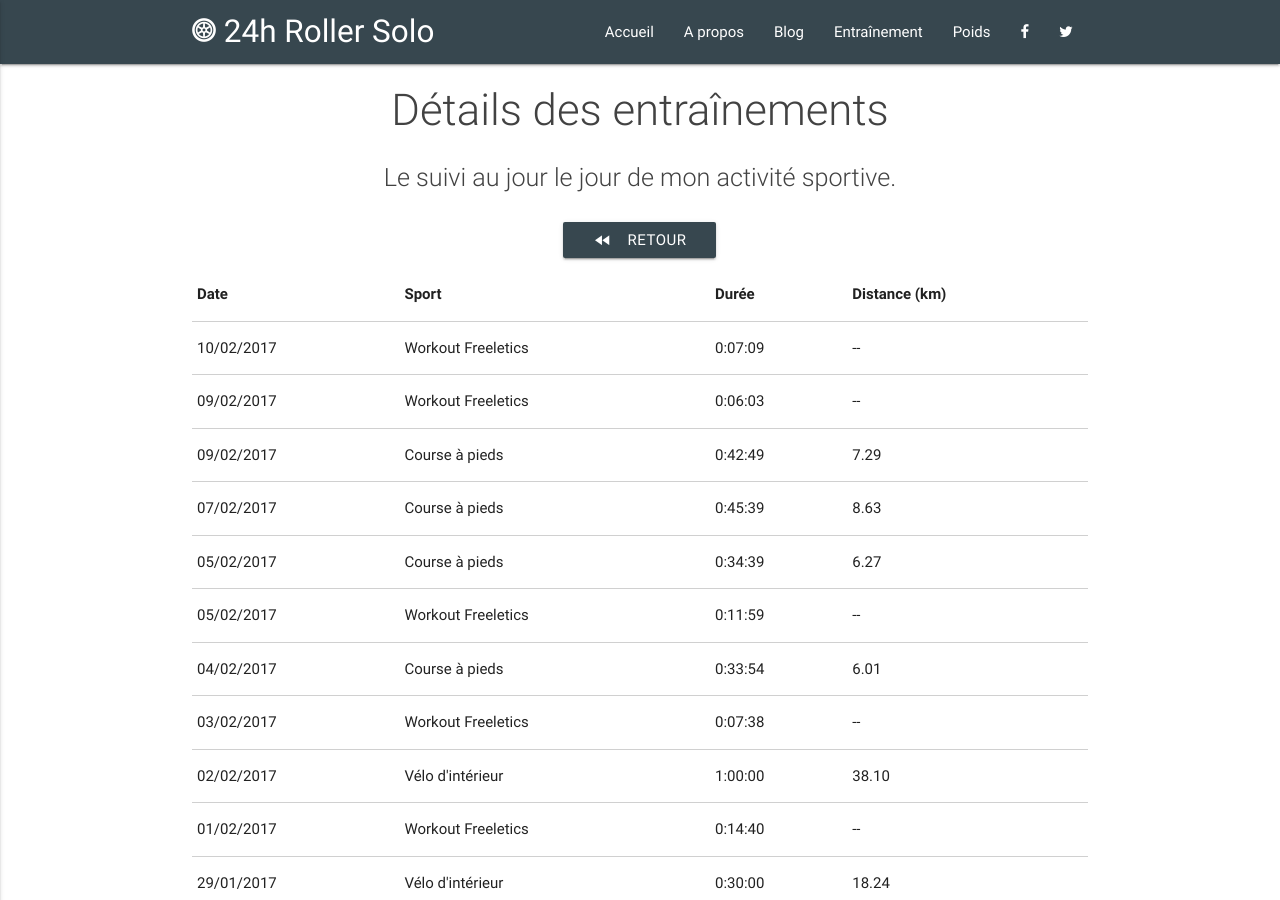
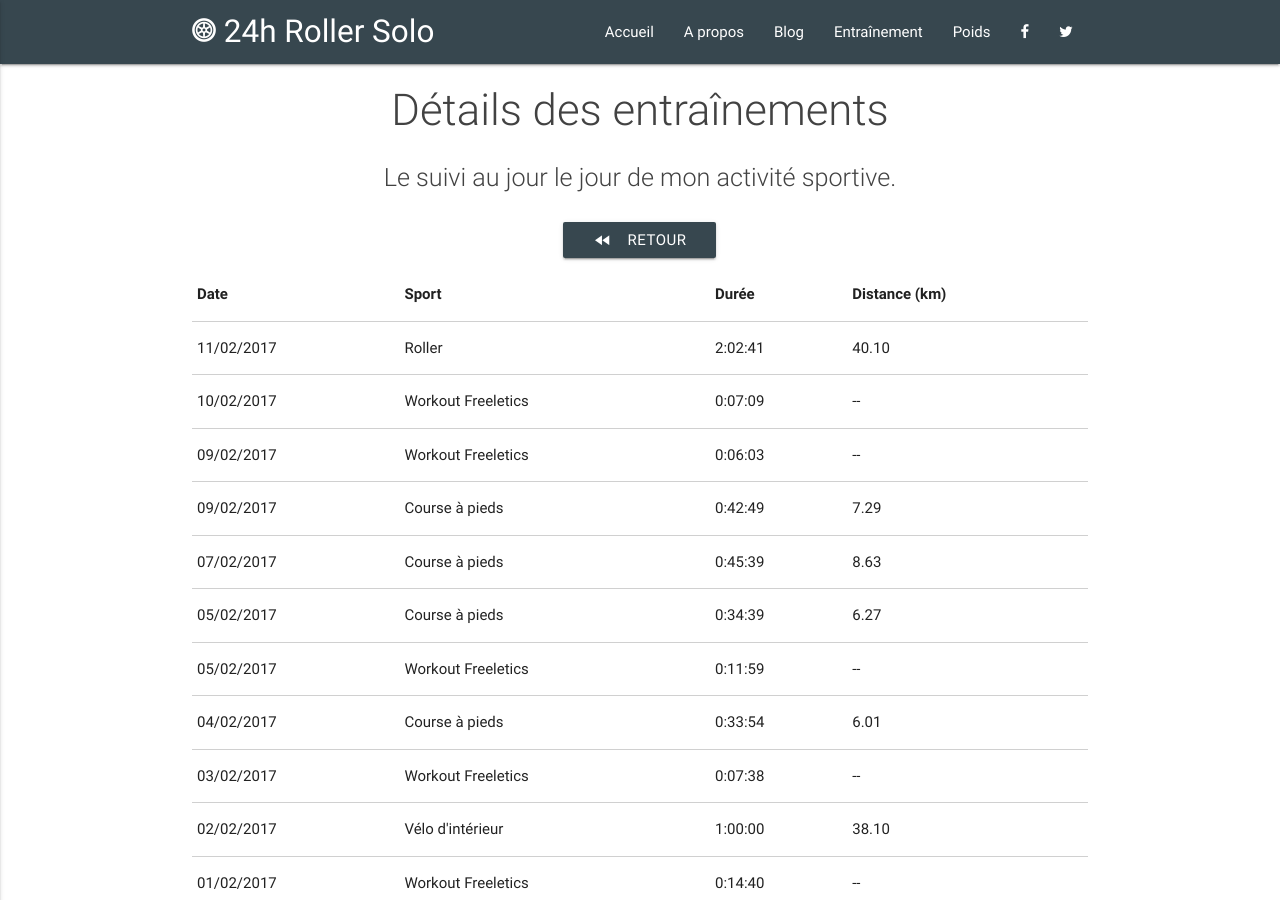
Before and after one commit to 24hRollerSolo/24hRollerSolo.github.io, a Jekyll site: the page built from training/details.html, in a window 1280 px wide and 900 px high. Built offline with Jekyll 4.4.1, drawn with Linux system fonts in a browser that asks for light colours.

Commit message:
Add 2017-02-11 roller skating

```diff
--- a/_data/sports.json
+++ b/_data/sports.json
@@ -1,4 +1,5 @@
 [
+  {"date": "2017-02-11", "type": "ROLLER", "distance": "40.10", "duration": "2:02:41"},
   {"date": "2017-02-10", "type": "WORKOUT", "program": "W06-02 | 1/4 VENUS Standard", "duration": "0:07:09"},
   {"date": "2017-02-09", "type": "WORKOUT", "program": "W06-01 | CONDITIONNEMENT + 1/3 METIS Endurance", "duration": "0:06:03"},
   {"date": "2017-02-09", "type": "RUNNING", "distance": "7.29", "duration": "0:42:49"},
```
